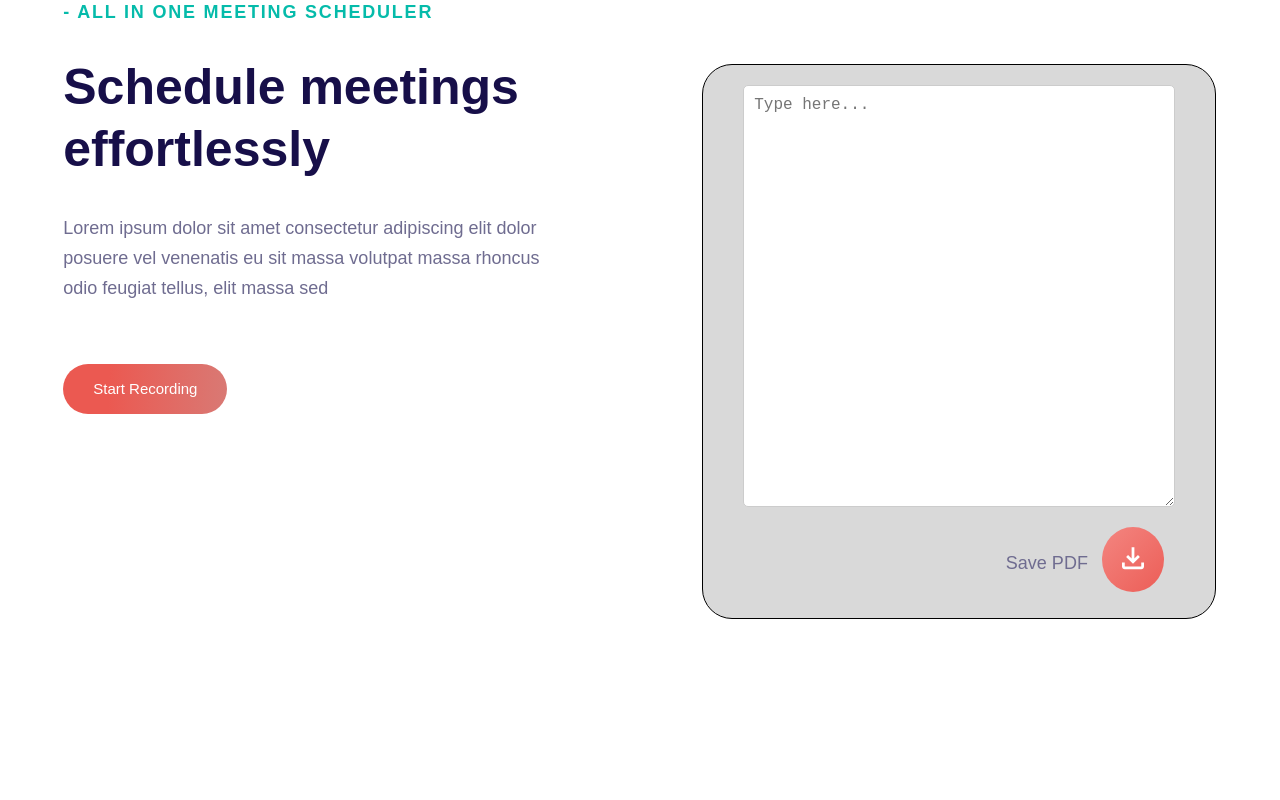
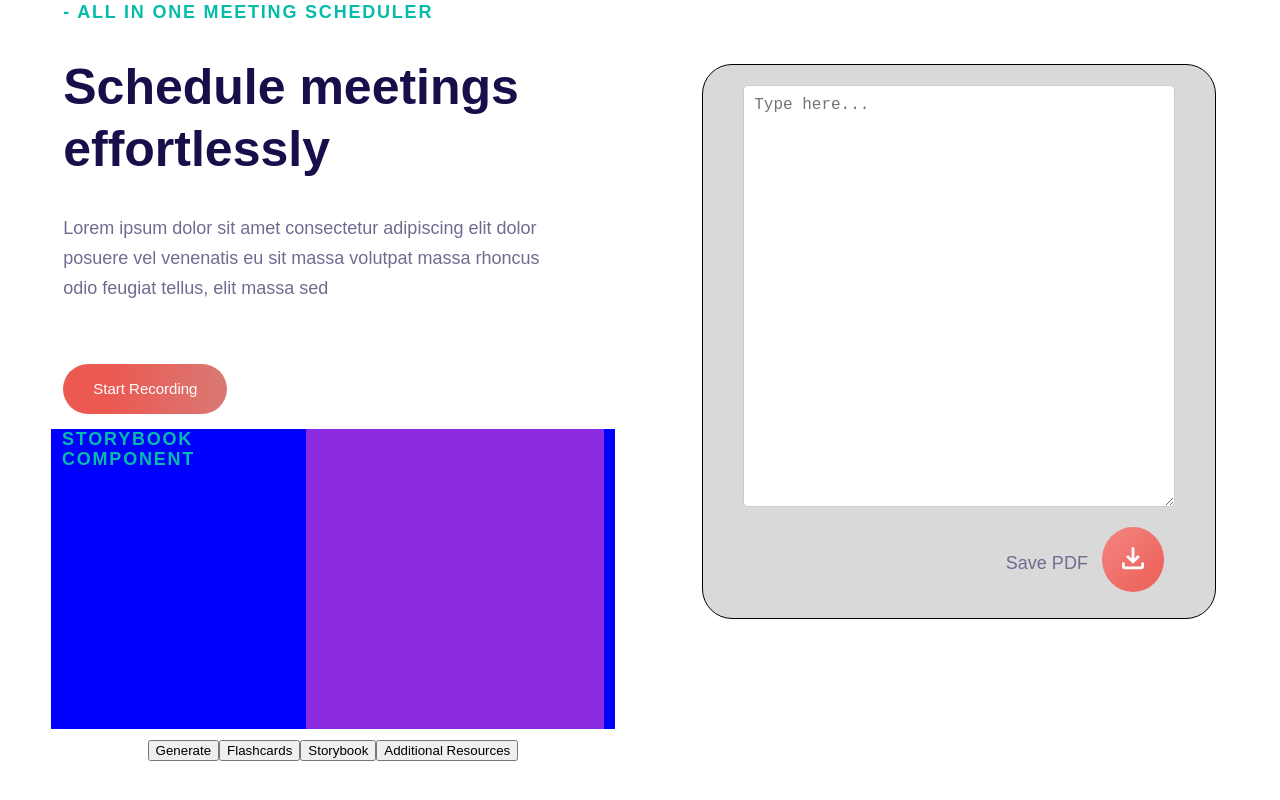
Before and after one commit to vaibhav-gopal/deltahacks10Storybook, a React (Create React App) app in the folder frontend/websitestoryboard/: page / in a window 1280 px wide. Shown: the part 206-1006 px from the top of the page. Before the commit the page ends 863 px from the top, so only its background shows below. Built offline with nearby package versions, Linux system fonts and the light colour scheme.

Commit message:
Flashcards ui

```diff
--- a/frontend/websitestoryboard/src/App.js
+++ b/frontend/websitestoryboard/src/App.js
@@ -1,12 +1,28 @@
 import './App.css';
 import React from 'react';
+import { useState } from 'react';
 import { ReactComponent as Logo } from './Logo.svg';
 import { ReactComponent as Download } from './Download.svg';
+import BoxToggleComponent from './Genbox.js';
 
 
 <link href="https://fonts.googleapis.com/css2?family=Source+Serif+4:ital,opsz,wght@0,8..60,200;0,8..60,300;0,8..60,400;0,8..60,500;0,8..60,600;0,8..60,700;0,8..60,800;0,8..60,900;1,8..60,200;1,8..60,300;1,8..60,400;1,8..60,500;1,8..60,600;1,8..60,700;1,8..60,800;1,8..60,900&display=swap" rel="stylesheet"></link>
 
 function App() {
+  const [transcript, setTranscript] = useState('');
+
+  const handleDownload = () => {
+    const blob = new Blob([transcript], { type: 'text/plain' });
+    const url = URL.createObjectURL(blob);
+
+    const a = document.createElement('a');
+    a.href = url;
+    a.download = 'transcript.pdf';
+    document.body.appendChild(a);
+    a.click();
+    document.body.removeChild(a);
+  };
+
   return (
     <div className='wrapper'>
       <div className='nav'>
@@ -33,18 +49,21 @@ function App() {
       </div>
 
       <div className='transcript'>
-          <textarea class="multiline-textbox" placeholder="Type here..."></textarea>
-          <div style={{ width: "80%", display: "flex", justifyContent: "flex-end", textAlign: "center" }}>
-              <p>Save PDF</p>
-            <div className='btncontainer' style={{borderRadius: "100%", padding: "20px",background: "linear-gradient(135deg, #FFBFBC -143.73%, #EB5952 111.18%)"}}>
-              <Download></Download>
-            </div>
+        <textarea
+          className="multiline-textbox"
+          placeholder="Type here..."
+          value={transcript}
+          onChange={(e) => setTranscript(e.target.value)}
+        ></textarea>
+        <div style={{ width: "80%", display: "flex", justifyContent: "flex-end", textAlign: "center" }} onClick={handleDownload}>
+          <p >Save PDF</p>
+          <div className='btncontainer' style={{ borderRadius: "100%", padding: "20px", background: "linear-gradient(135deg, #FFBFBC -143.73%, #EB5952 111.18%)" }}>
+            <Download></Download>
           </div>
-
+        </div>
       </div>
 
-
-
+      <BoxToggleComponent></BoxToggleComponent>
     </div>
   );
 
--- /dev/null
+++ b/frontend/websitestoryboard/src/Flipcard.jsx
@@ -0,0 +1,25 @@
+import React, { useState } from 'react';
+import './flipcard.css'; // You can create a separate CSS file for styling
+
+const FlipCard = ({ question, answer }) => {
+  const [isFlipped, setFlipped] = useState(false);
+
+  const handleClick = () => {
+    setFlipped(!isFlipped);
+  };
+
+  return (
+    <div className={`flip-card ${isFlipped ? 'flipped' : ''}`} onClick={handleClick}>
+      <div className="flip-card-inner">
+        <div className="flip-card-front">
+          <p>{question}</p>
+        </div>
+        <div className="flip-card-back">
+          <p>{answer}</p>
+        </div>
+      </div>
+    </div>
+  );
+};
+
+export default FlipCard;
--- /dev/null
+++ b/frontend/websitestoryboard/src/Genbox.js
@@ -0,0 +1,72 @@
+import React, { useState } from 'react';
+import "./gen.css"
+
+import FlipCard from './Flipcard.jsx';
+
+function FlashcardsComponent() {
+  return (
+
+      <FlipCard question="What is the capital of France?" answer="Paris" />
+
+
+  );
+}
+
+function StorybookComponent() {
+  return (
+    <div className='card'>
+      <h2>Storybook Component</h2>
+      {/* Add Storybook content here */}
+    </div>
+  );
+}
+
+function AdditionalResourcesComponent() {
+  return (
+    <div className='card' >
+      <h2>Additional Resources Component</h2>
+      {/* Add Additional Resources content here */}
+    </div>
+  );
+}
+
+function BoxToggleComponent() {
+  const [selectedComponent, setSelectedComponent] = useState('Storybook');
+
+  function handleComponentChange(component) {
+    setSelectedComponent(component);
+  }
+
+  function handlegen(genfunction) {
+    console.log(genfunction);
+  }
+
+  function renderSelectedComponent() {
+    switch (selectedComponent) {
+      case 'Flashcards':
+        return <FlashcardsComponent />;
+      case 'Storybook':
+        return <StorybookComponent />;
+      case 'AdditionalResources':
+        return <AdditionalResourcesComponent />;
+      default:
+        return null;
+    }
+  }
+
+  return (
+    <div className="card" style={{ marginLeft: '2%' }}>
+      <div className='display'>
+        {renderSelectedComponent()}
+      </div>
+      <div style={{ display: 'flex', justifyContent: 'center' }}>
+        <button onClick={() => handlegen("Generate")}>Generate</button>
+        <button onClick={() => handleComponentChange('Flashcards')}>Flashcards</button>
+        <button onClick={() => handleComponentChange('Storybook')}>Storybook</button>
+        <button onClick={() => handleComponentChange('AdditionalResources')}>Additional Resources</button>
+      </div>
+    </div>
+  );
+}
+
+export default BoxToggleComponent;
--- /dev/null
+++ b/frontend/websitestoryboard/src/flipcard.css
@@ -0,0 +1,38 @@
+.flip-card {
+    width: 100%;
+    height: 100%;
+    perspective: 1000px;
+  }
+
+  .flip-card-inner {
+    width: 100%;
+    height: 100%;
+    transform-style: preserve-3d;
+    transition: transform 0.6s;
+  }
+
+  .flip-card.flipped .flip-card-inner {
+    transform: rotateY(180deg);
+  }
+
+  .flip-card-front,
+  .flip-card-back {
+    width: 100%;
+    height: 100%;
+    position: absolute;
+    backface-visibility: hidden;
+    display: flex;
+    align-items: center;
+    justify-content: center;
+    box-shadow: 0 4px 8px rgba(0, 0, 0, 0.1);
+  }
+
+  .flip-card-front {
+    background-color: #f1f1f1;
+  }
+
+  .flip-card-back {
+    background-color: #4caf50;
+    color: white;
+    transform: rotateY(180deg);
+  }
--- /dev/null
+++ b/frontend/websitestoryboard/src/gen.css
@@ -0,0 +1,18 @@
+.card{
+    height: 300px;
+    background-color: blue;
+    width: 45%;
+
+    justify-content: center;
+}
+.flashcardcontainer{
+    height: 200px;
+    margin: 2%  2%;
+    background-color: blueviolet;
+
+}
+.display{
+    height: 300px;
+    margin: 2%  2%;
+    background-color: blueviolet;
+}
```
